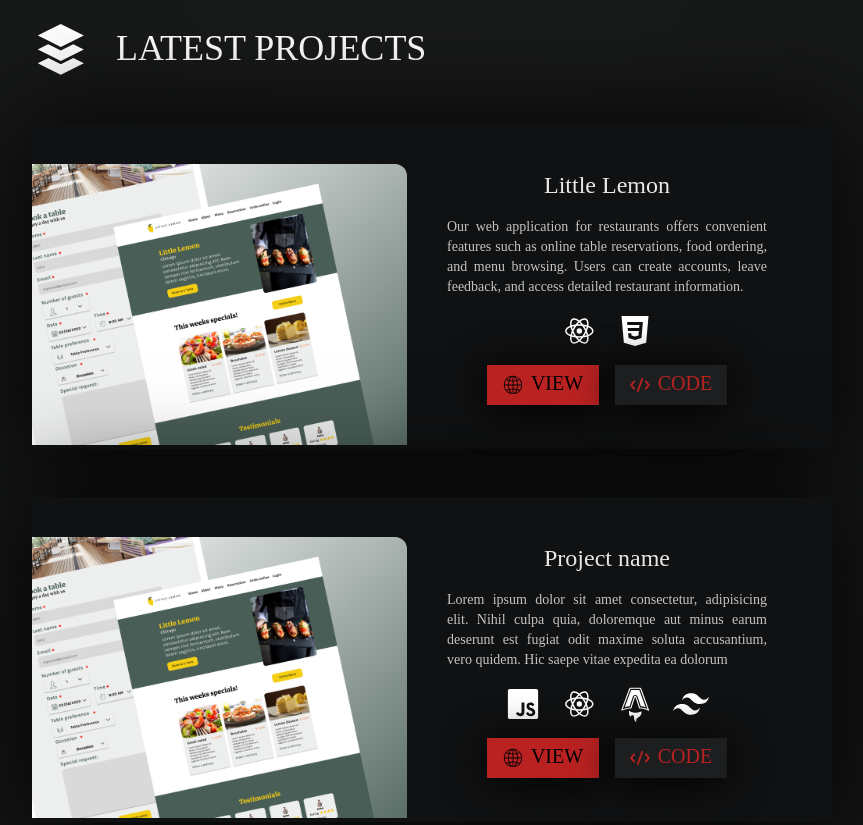
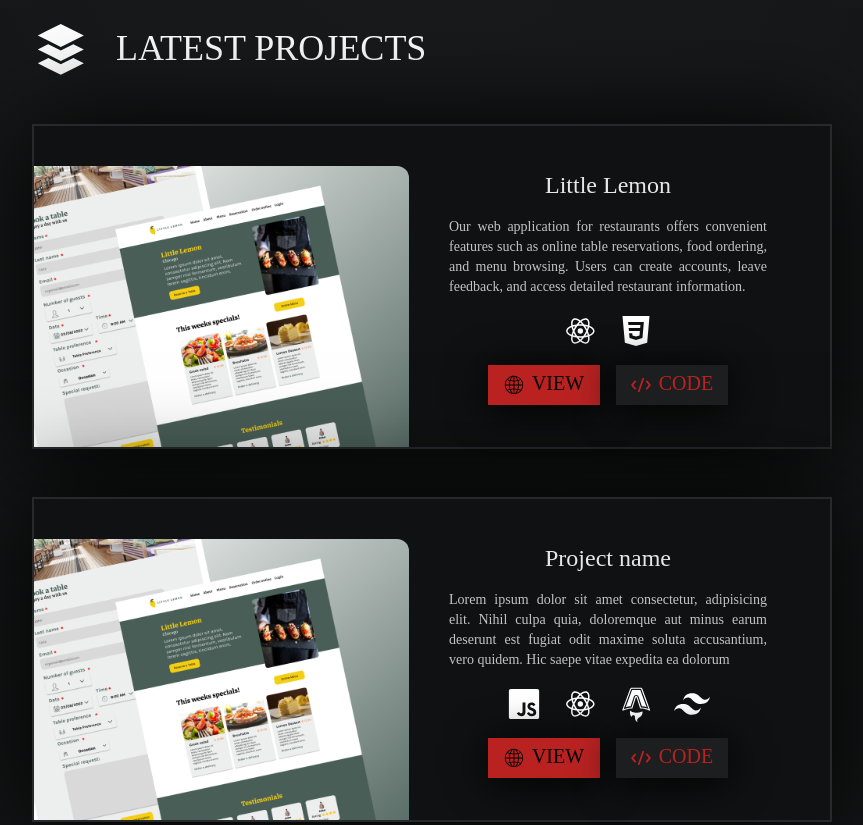
Before and after one commit to Johanfeliz08/devjohan-portfolio, an Astro site: page / in a window 1280 px wide. Shown: the part 860-1685 px from the top of the page, without its empty margins (208-1071 px from the left). Built offline with nearby package versions, Linux system fonts and the light colour scheme; Astro itself is replaced by a stand-in of ours; a web font is replaced by a local one.

Commit message:
Border for deepthness to the projects cards

```diff
--- a/src/components/utils/ProjectCard.astro
+++ b/src/components/utils/ProjectCard.astro
@@ -18,7 +18,7 @@ import View from "../../assets/icons/View.astro";
 const { id, img, title, description, technologies, view, code } = Astro.props;
 ---
 
-<div class="card flex flex-row w-[800px] h-[325px] max-h-[375px]">
+<div class="card flex flex-row w-[800px] h-[325px] max-h-[375px] border-2 border-solid border-white border-opacity-10">
 
   <div class="image w-[375px] max-w-[475px] mt-10 aspect-video">
     <img src={img} alt={title} class="w-full rounded-tr-xl" />
```
